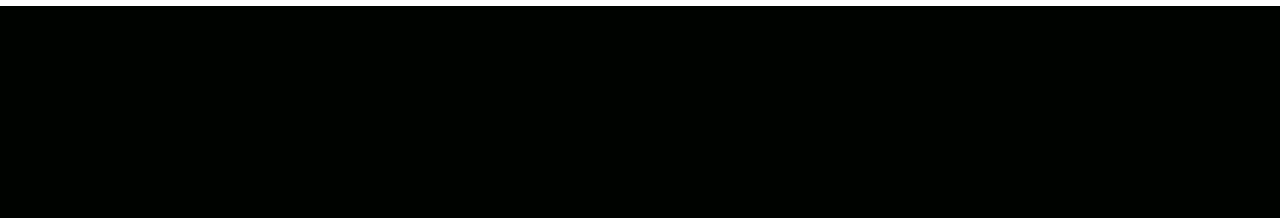
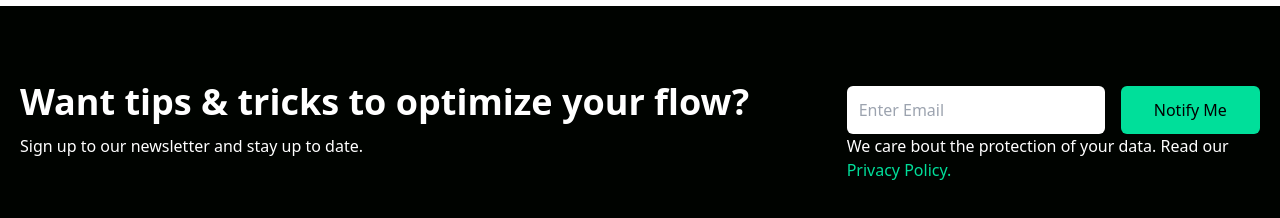
Before and after one commit to AliLtRP/data-finance, a React (Vite) app: page / in a window 1280 px wide. Shown: the part 1329-1547 px from the top of the page. Before the commit the page ends 1335 px from the top, so only its background shows below. Built offline with nearby package versions, Linux system fonts and the light colour scheme.

Commit message:
style newsletter compnent

```diff
--- a/src/App.tsx
+++ b/src/App.tsx
@@ -1,6 +1,7 @@
 import Analytics from "./components/Analytics";
 import Hero from "./components/Hero";
 import Navbar from "./components/Navbar";
+import Newsletter from "./components/Newsletter";
 
 function App() {
   return (
@@ -8,6 +9,7 @@
       <Navbar />
       <Hero />
       <Analytics />
+      <Newsletter />
     </div>
   );
 }
--- a/src/components/Newsletter.tsx
+++ b/src/components/Newsletter.tsx
@@ -1,7 +1,38 @@
 import React from "react";
 
 function Newsletter() {
-  return <div>Newsletter</div>;
+  return (
+    <div className="w-full py-16 text-white px-4">
+      <div className="max-w-[1240px] mx-auto grid lg:grid-cols-3">
+        <div className="lg:col-span-2">
+          <h1 className="text-2xl md:text-4xl sm:text-3xl font-bold py-3">
+            Want tips & tricks to optimize your flow?
+          </h1>
+          <p>Sign up to our newsletter and stay up to date.</p>
+        </div>
+
+        <div className="my-4">
+          <div className="flex flex-col sm:flex-row items-center justify-between w-full">
+            <input
+              className="p-3 flex w-full rounded-md text-black"
+              placeholder="Enter Email"
+              type="text"
+              name=""
+              id=""
+            />
+            <button className="w-[200px] rounded-md font-medium text-black bg-[#00df9a] ml-4 px-6 py-3">
+              Notify Me
+            </button>
+          </div>
+
+          <p>
+            We care bout the protection of your data. Read our{" "}
+            <span className="text-[#00df9a]">Privacy Policy.</span>
+          </p>
+        </div>
+      </div>
+    </div>
+  );
 }
 
 export default Newsletter;
```
